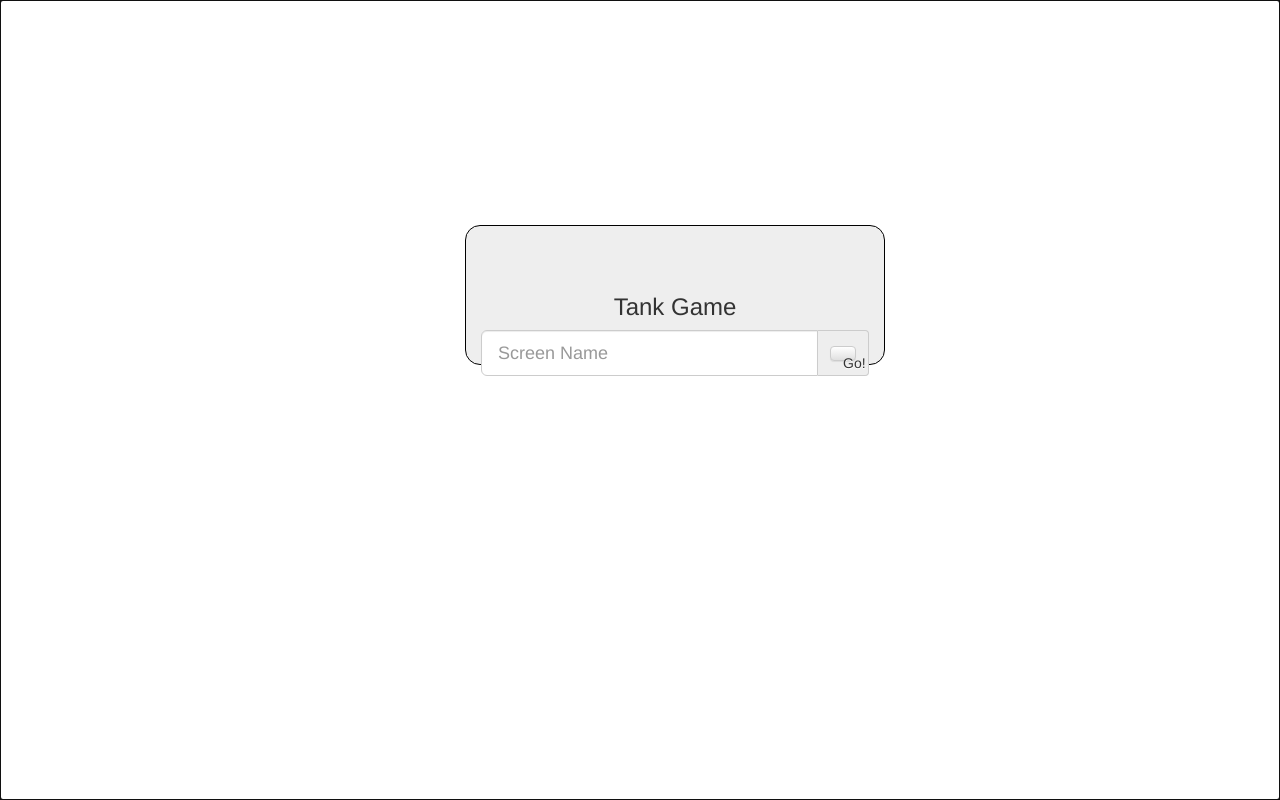
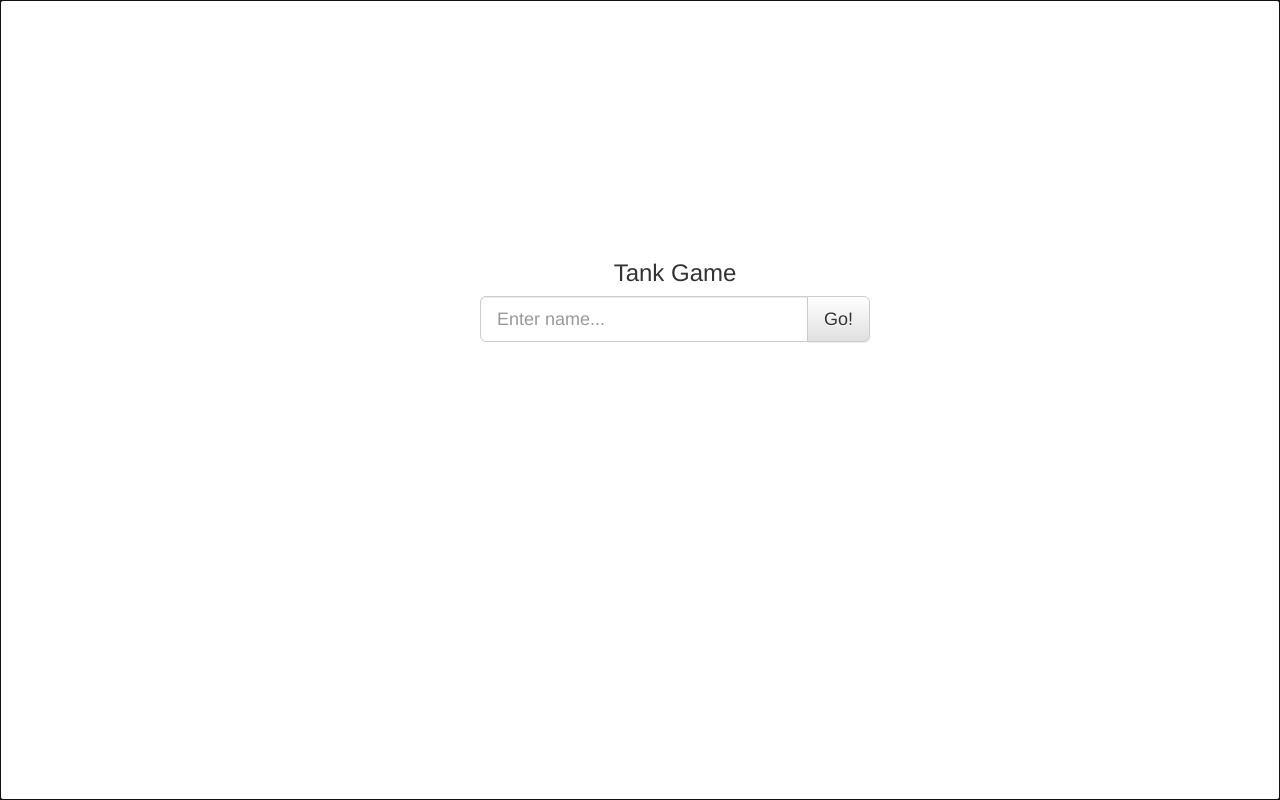
Before and after one commit to ryanmpelletier/tank-game, a website built with webpack: page src/client/index.html in a window 1280 px wide. Built offline with nearby package versions, Linux system fonts and the light colour scheme; no server answers.

Commit message:
Got form how I like it with nested button.

```diff
--- a/src/client/css/style.css
+++ b/src/client/css/style.css
@@ -15,8 +15,6 @@ canvas{
     text-align: center;
     width: 30em;
     height: 10em;
-    border: solid black 1px;
-    border-radius: 15px;
     margin-left: -12.5em;
     margin-top: -12.5em;
     left: 50%;
--- a/src/client/index.html
+++ b/src/client/index.html
@@ -11,13 +11,14 @@
         <canvas id="game_canvas" tabindex="1"></canvas>
         <img id='background_image' src="img/background-v2.png" style="display: none;"/>
 
-        <div class="screen-name-form jumbotron">
+        <div class="screen-name-form">
             <form>
                 <div class="form-group">
                     <h3>Tank Game</h3>
+
                     <div class="input-group">
-                        <input id="screenNameInput" type="text" class="form-control input-lg" placeholder="Screen Name" aria-describedby="basic-addon2">
-                        <span class="input-group-addon go-button-container" id="basic-addon2"><button class="btn btn-default go-button">Go!</button></span>
+                        <input id="screenNameInput" type="text" class="form-control input-lg" placeholder="Enter name...">
+                        <span class="input-group-btn"> <button class="btn btn-lg btn-default" type="button">Go!</button> </span>
                     </div>
                 </div>
             </form>
```
